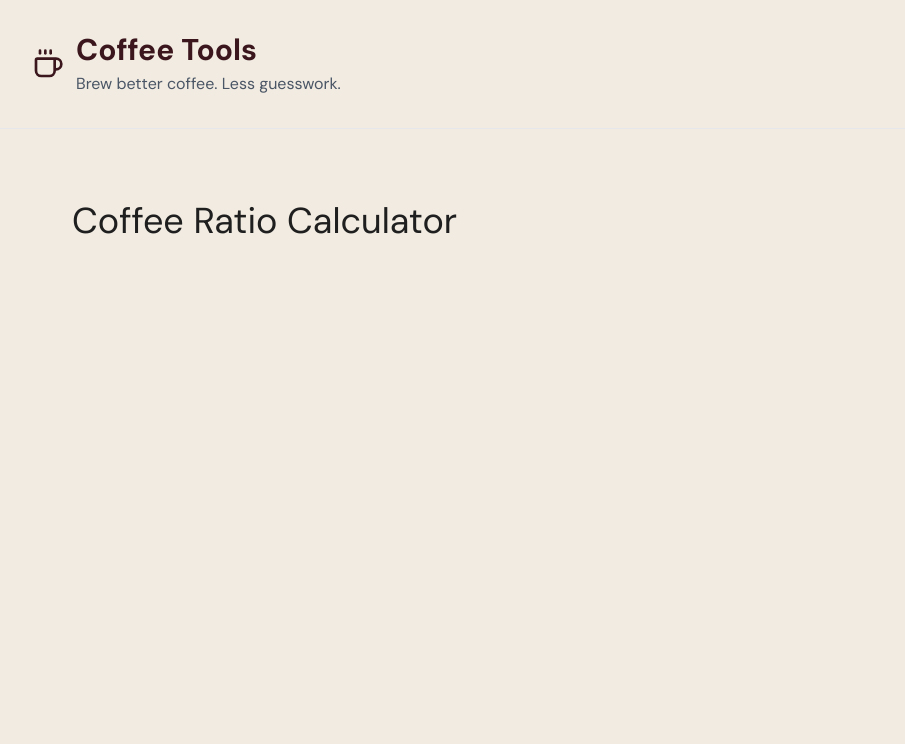
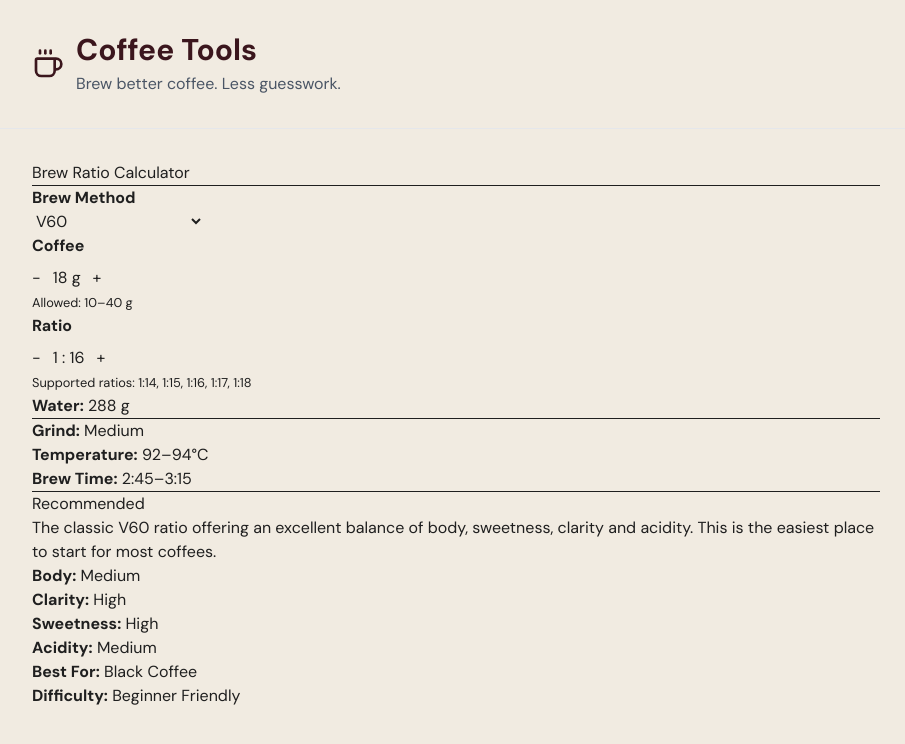
Before and after one commit to ajkilje/coffee-tools, a React (Vite) app: page /ratio in a window 1280 px wide. Shown: the top 744 px of the page, without its empty margins (184-1089 px from the left). Built offline with nearby package versions, Linux system fonts and the light colour scheme.

Commit message:
feat(coffee-tools): add interactive brew ratio calculator UI

```diff
--- a/src/pages/RatioCalculator/RatioCalculator.tsx
+++ b/src/pages/RatioCalculator/RatioCalculator.tsx
@@ -1,9 +1,160 @@
-function RatioCalculator() {
+import { useMemo, useState } from "react";
+
+import { brewProfiles } from "../../data/brewProfiles";
+import { calculateWater, getRatioProfile } from "../../utils/ratio";
+
+import { getNextRatio, getPreviousRatio } from "../../utils/ratio";
+
+import { formatDurationRange } from "../../utils/time";
+
+export default function RatioCalculator() {
+  // Default to V60
+  const [selectedMethod, setSelectedMethod] = useState("v60");
+
+  // Default coffee dose
+  const [coffee, setCoffee] = useState(18);
+
+  // Default ratio
+  const [ratio, setRatio] = useState(16);
+
+  // Selected brew profile
+  const profile = useMemo(() => {
+    return brewProfiles.find((item) => item.id === selectedMethod)!;
+  }, [selectedMethod]);
+
+  // Current ratio profile
+  const ratioProfile = useMemo(() => {
+    return getRatioProfile(profile, ratio);
+  }, [profile, ratio]);
+
+  // Water calculation
+  const water = useMemo(() => {
+    return calculateWater(coffee, ratio);
+  }, [coffee, ratio]);
+
   return (
-    <h1 className="text-4xl p-10">
-      Coffee Ratio Calculator
-    </h1>
+    <div>
+      <h1>Brew Ratio Calculator</h1>
+
+      <hr />
+
+      <div>
+        <label htmlFor="brew-method">
+          <strong>Brew Method</strong>
+        </label>
+
+        <br />
+
+        <select
+          id="brew-method"
+          value={selectedMethod}
+          onChange={(event) => {
+            const method = brewProfiles.find((item) => item.id === event.target.value);
+
+            if (!method) return;
+
+            setSelectedMethod(method.id);
+            setCoffee(method.brew.defaultCoffee);
+            setRatio(method.ratios.find((r) => r.isRecommended)?.ratio ?? method.ratios[0].ratio);
+          }}
+        >
+          {brewProfiles.map((method) => (
+            <option key={method.id} value={method.id}>
+              {method.name}
+            </option>
+          ))}
+        </select>
+      </div>
+
+      <div>
+        <strong>Coffee</strong>
+
+        <div
+          style={{
+            display: "flex",
+            alignItems: "center",
+            gap: "12px",
+            marginTop: "8px",
+          }}
+        >
+          <button
+            onClick={() =>
+              setCoffee((current) => Math.max(profile.brew.coffeeDose.min, current - 1))
+            }
+          >
+            -
+          </button>
+
+          <span>{coffee} g</span>
+
+          <button
+            onClick={() =>
+              setCoffee((current) => Math.min(profile.brew.coffeeDose.max, current + 1))
+            }
+          >
+            +
+          </button>
+        </div>
+
+        <small>
+          Allowed: {profile.brew.coffeeDose.min}–{profile.brew.coffeeDose.max} g
+        </small>
+      </div>
+
+      <div>
+        <strong>Ratio</strong>
+
+        <div
+          style={{
+            display: "flex",
+            alignItems: "center",
+            gap: "12px",
+            marginTop: "8px",
+          }}
+        >
+          <button onClick={() => setRatio(getPreviousRatio(profile, ratio))}>-</button>
+
+          <span>1 : {ratio}</span>
+
+          <button onClick={() => setRatio(getNextRatio(profile, ratio))}>+</button>
+        </div>
+
+        <small>Supported ratios: {profile.ratios.map((r) => `1:${r.ratio}`).join(", ")}</small>
+      </div>
+
+      <p>
+        <strong>Water:</strong> {water} g
+      </p>
+
+      <hr />
+
+      <p>
+        <strong>Grind:</strong> {profile.brew.grind}
+      </p>
+
+      <p>
+        <strong>Temperature:</strong> {profile.brew.temperature.min}–{profile.brew.temperature.max}
+        °C
+      </p>
+
+      <p>
+        <strong>Brew Time:</strong>{" "}
+        {formatDurationRange(profile.brew.brewTime.min, profile.brew.brewTime.max)}
+      </p>
+
+      <hr />
+
+      <h3>{ratioProfile?.title}</h3>
+
+      <p>{ratioProfile?.description}</p>
+
+      <ul>
+        {ratioProfile?.characteristics.map((item) => (
+          <li key={item.label}>
+            <strong>{item.label}:</strong> {item.value}
+          </li>
+        ))}
+      </ul>
+    </div>
   );
 }
-
-export default RatioCalculator;
--- /dev/null
+++ b/src/utils/time.ts
@@ -0,0 +1,27 @@
+/**
+ * Converts seconds to mm:ss
+ *
+ * 165 -> 2:45
+ * 90 -> 1:30
+ */
+export function formatDuration(seconds: number): string {
+  const minutes = Math.floor(seconds / 60);
+  const remainingSeconds = seconds % 60;
+
+  return `${minutes}:${remainingSeconds.toString().padStart(2, "0")}`;
+}
+
+/**
+ * Converts a time range to mm:ss-mm:ss
+ *
+ * { min: 165, max: 195 }
+ * ->
+ * 2:45–3:15
+ */
+export function formatDurationRange(min: number, max: number): string {
+  if (min === max) {
+    return formatDuration(min);
+  }
+
+  return `${formatDuration(min)}–${formatDuration(max)}`;
+}
```
Also changed, not shown: src/components/RatioCalculator/BrewInfo.tsx (added), src/components/RatioCalculator/BrewMethodSelector.tsx (added), src/components/RatioCalculator/Characteristics.tsx (added), src/components/RatioCalculator/CoffeeInput.tsx (added), src/components/RatioCalculator/RatioSelector.tsx (added), src/components/RatioCalculator/WaterResult.tsx (added).
